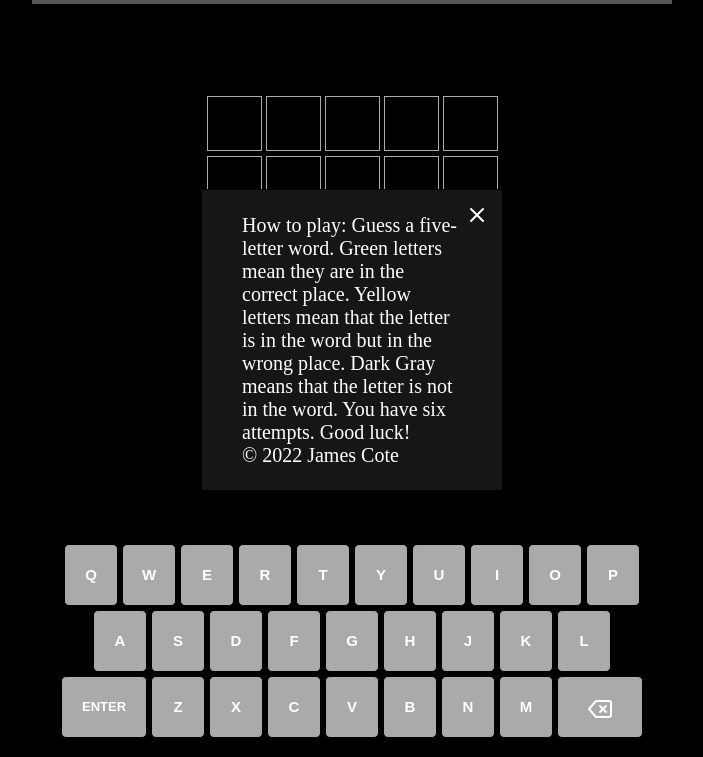
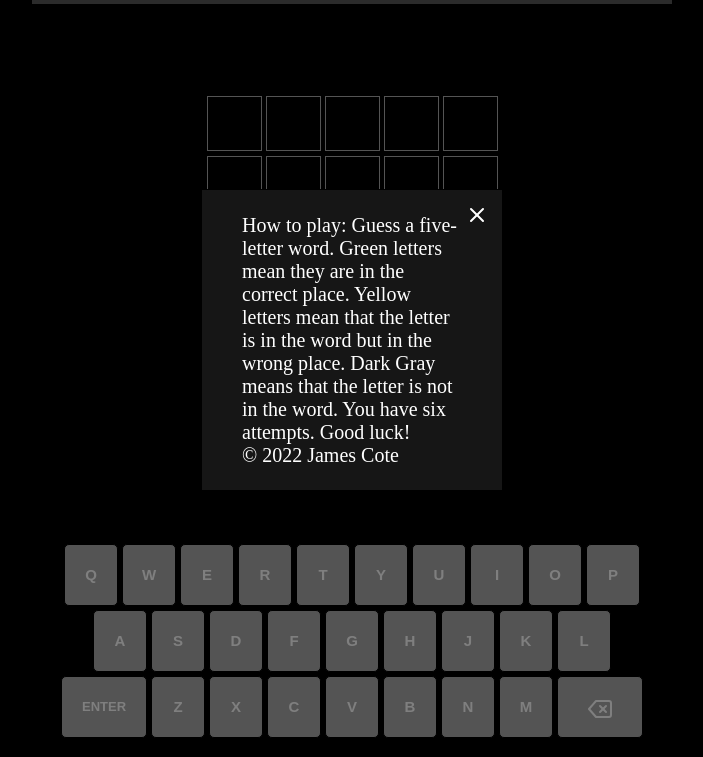
Before and after one commit to Coteh/wordle-clone, a plain HTML site: page index.html in a window 1280 px wide. Shown: the part 60-817 px from the top of the page, without its empty margins (288-991 px from the left). Drawn offline with nearby package versions, Linux system fonts and the light colour scheme.

Commit message:
Update to v1.0.7

```diff
--- a/index.css
+++ b/index.css
@@ -89,6 +89,18 @@ svg {
     height: calc(100% - 64px);
     width: 100%;
     transform-origin: top;
+}
+
+/* Overlay Backdrop */
+
+.overlay-back {
+    position: absolute;
+    top: 0;
+    left: 0;
+    width: 100%;
+    height: 100%;
+    background-color: rgba(0, 0, 0, 0.5);
+    display: none;
 }
 
 /* Dialog Window */
--- a/index.html
+++ b/index.html
@@ -52,6 +52,7 @@
                 <script src="src/index.js"></script>
             </div>
         </div>
+        <div class="overlay-back"></div>
         <template id="dialog">
             <div class="dialog">
                 <button class="close"><i data-feather="x"></i></button>
@@ -99,7 +100,7 @@
 
             Sentry.onLoad(() => {
                 Sentry.init({
-                    release: "wordle-clone@1.0.5",
+                    release: "wordle-clone@1.0.7",
                 });
             });
         </script>
--- a/src/index.js
+++ b/src/index.js
@@ -173,6 +173,13 @@ document.addEventListener("DOMContentLoaded", async () => {
         renderDialog(createDialogContentFromTemplate("#how-to-play"), true);
     });
 
+    const overlayBackElem = document.querySelector(".overlay-back");
+    overlayBackElem.addEventListener("click", (e) => {
+        const dialog = document.querySelector(".dialog");
+        if (dialog) dialog.remove();
+        overlayBackElem.style.display = "none";
+    });
+
     await initGame(eventHandler);
 
     gameLoaded = true;
--- a/src/render.js
+++ b/src/render.js
@@ -78,11 +78,14 @@ const renderDialog = (content, fadeIn) => {
     const template = document.querySelector("#dialog");
     const clone = template.content.cloneNode(true);
 
+    const overlayBackElem = document.querySelector(".overlay-back");
+
     const closeBtn = clone.querySelector("button.close");
     closeBtn.addEventListener("click", (e) => {
         e.preventDefault();
         const dialog = document.querySelector(".dialog");
         dialog.remove();
+        overlayBackElem.style.display = "none";
     });
 
     const dialogContent = clone.querySelector(".dialog-content");
@@ -100,6 +103,8 @@ const renderDialog = (content, fadeIn) => {
     }
 
     document.body.appendChild(clone);
+
+    overlayBackElem.style.display = "block";
 
     feather.replace();
 };
```
